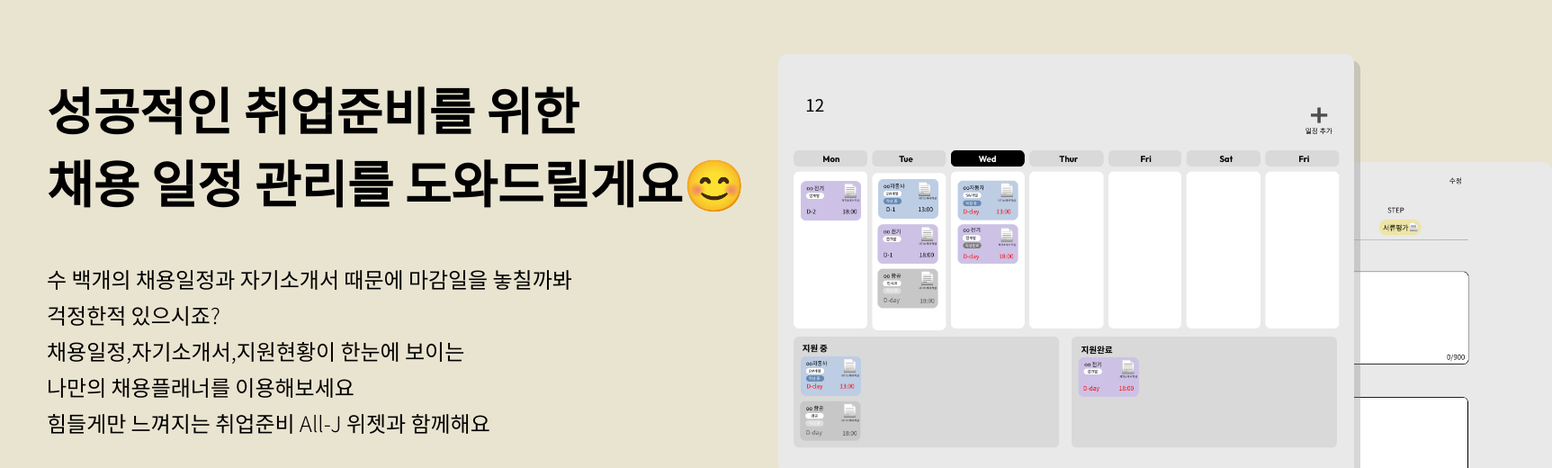
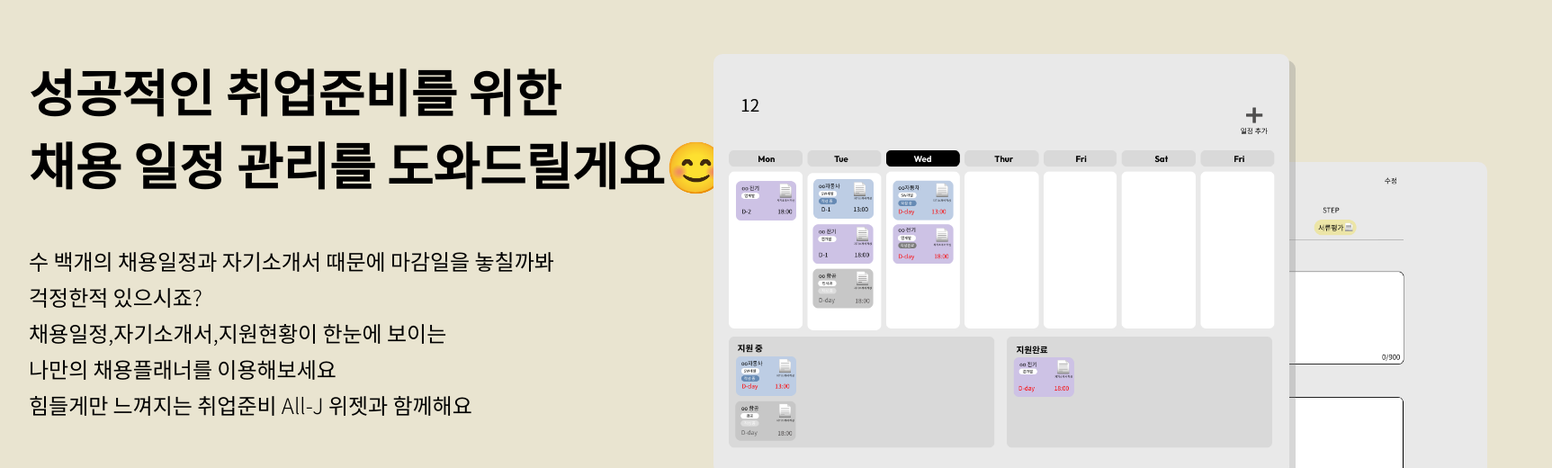
Before and after one commit to p-so-yeon/All_J, a React (Create React App) app: page / in a window 1280 px wide. Shown: the part 180-700 px from the top of the page at 90% size, 1725 px wide, since content can reach past the window. Built offline with nearby package versions, Linux system fonts and the light colour scheme.

Commit message:
css변경

```diff
--- a/src/Landing.css
+++ b/src/Landing.css
@@ -8,7 +8,7 @@
 .left {
   position: relative;
   flex: 1; /* 좌측 영역이 화면 너비의 1/2을 차지하도록 설정 */
-  padding: 20px; /* 좌측 영역에 여백 추가 (선택사항) */
+  /* 좌측 영역에 여백 추가 (선택사항) */
   text-align: left;
   white-space: nowrap;
   left: 2rem;
@@ -19,7 +19,8 @@
 
 .right {
   position: relative;
-  margin-left: 3rem;
+  margin-left: 1rem;
+  margin-right: 3rem;
   flex: 1; /* 우측 영역이 화면 너비의 1/2을 차지하도록 설정 */
 }
 .title {
```
